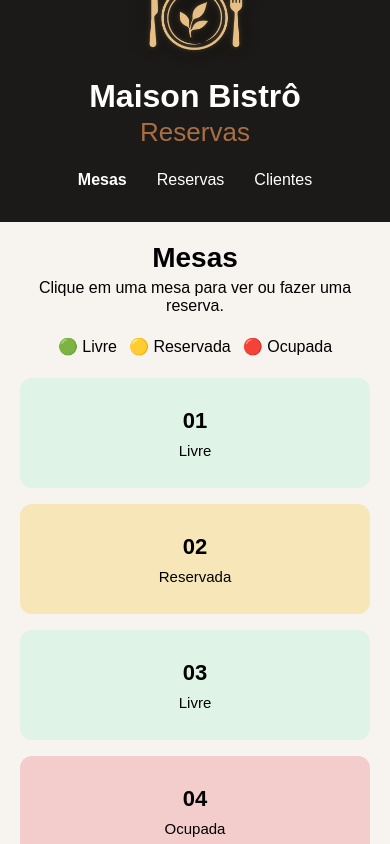
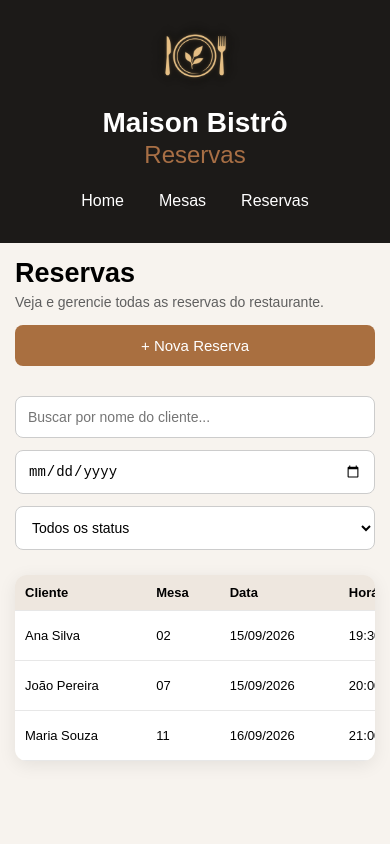
Before and after one commit to MariaAlbarado/maison-bistr-, a React (Vite) app: page /reservas in a window 390 px wide. Shown: the top 844 px of the page. Built offline with nearby package versions, Linux system fonts and the light colour scheme.

Commit message:
aprimora layout das mesas e organização da sidebar

```diff
--- a/package.json
+++ b/package.json
@@ -11,7 +11,8 @@
   },
   "dependencies": {
     "react": "^19.2.8",
-    "react-dom": "^19.2.8"
+    "react-dom": "^19.2.8",
+    "react-router-dom": "^7.18.3"
   },
   "devDependencies": {
     "@types/react": "^19.2.18",
--- a/src/App.jsx
+++ b/src/App.jsx
@@ -1,4 +1,8 @@
-import Home from "./pages/home";
+import Home from "./pages/Home/Home";
+import Mesas from "./pages/Mesas/Mesas";
+import Reservas from "./pages/Reservas/Reservas";
+
+import { Routes, Route, Link } from "react-router-dom";
 import iconeRestaurante from "./assets/maison_icon.png";
 
 function App() {
@@ -17,9 +21,9 @@ function App() {
         </div>
 
         <nav className="menu">
-          <button className="ativo">Mesas</button>
-          <button>Reservas</button>
-          <button>Clientes</button>
+          <Link to="/">Home</Link>
+          <Link to="/mesas">Mesas</Link>
+          <Link to="/reservas">Reservas</Link>
         </nav>
 
         <div className="frase">
@@ -28,7 +32,11 @@ function App() {
         </div>
       </aside>
 
-      <Home />
+      <Routes>
+        <Route path="/" element={<Home />} />
+        <Route path="/mesas" element={<Mesas />} />
+        <Route path="/reservas" element={<Reservas />} />
+      </Routes>
     </div>
   );
 }
--- a/src/index.css
+++ b/src/index.css
@@ -44,7 +44,6 @@ body {
   margin-bottom: 2px;
 }
 
-/* RESERVAS ABAIXO DO MAISON BISTRÔ */
 .logo p {
   font-size: 26px;
   color: #a86f45;
@@ -53,40 +52,65 @@ body {
 
 /* MENU */
 .menu {
+  flex: 1;
+
   display: flex;
   flex-direction: column;
+  justify-content: center;
   align-items: center;
-  gap: 12px;
-  margin-top: 0;
+
+  gap: 20px;
   width: 100%;
+
+  transform: translateY(-35px);
 }
 
-.menu button {
+/* BOTÕES E LINKS */
+.menu button,
+.menu a {
   background: transparent;
   border: none;
   color: white;
+
+  width: 100%;
   text-align: center;
   padding: 12px 0;
+
   cursor: pointer;
   font-size: 16px;
+
+  border-radius: 8px;
+  text-decoration: none;
+
+  transition: 0.2s;
 }
 
-.menu button:hover {
+/* PASSAR O MOUSE */
+.menu button:hover,
+.menu a:hover {
   color: #c9b9a8;
 }
 
-.menu .ativo {
-  font-weight: bold;
+/* CLICANDO */
+.menu button:active,
+.menu a:active {
+  transform: scale(0.96);
+  background: rgba(169, 111, 64, 0.35);
 }
 
 /* FRASE */
 .frase {
   margin-top: auto;
-  font-size: 14px;
+  font-size: 16px;
   color: #c9b9a8;
+
+  display: flex;
+  flex-direction: column;
+  align-items: center;
+  gap: 5px;
 }
 
-/* RESPONSIVIDADE */
+/* TABLET */
 @media (max-width: 1100px) {
   .app {
     flex-direction: column;
@@ -95,38 +119,67 @@ body {
   .sidebar {
     width: 100%;
     min-height: auto;
-    padding: 25px 20px;
-
-    display: flex;
-    flex-direction: column;
+    padding: 20px;
     align-items: center;
   }
 
   .icone-restaurante {
-    margin-top: -70px;
+    width: 150px;
+    margin: 0 auto 5px;
   }
 
-  .logo {
-    text-align: center;
+  .logo h1 {
+    margin-top: 0;
   }
 
   .menu {
-    display: flex;
+    flex: initial;
+
     flex-direction: row;
     justify-content: center;
-    align-items: center;
+
     gap: 30px;
-    margin-top: 0;
-    width: 100%;
+
+    transform: none;
   }
 
-  .menu button {
+  .menu button,
+  .menu a {
     width: auto;
-    padding: 8px 0;
-    text-align: center;
+    padding: 8px 14px;
   }
 
   .frase {
     display: none;
   }
 }
+
+/* CELULAR */
+@media (max-width: 700px) {
+  .sidebar {
+    padding: 15px 10px 25px;
+  }
+
+  .icone-restaurante {
+    width: 130px;
+    margin: 0 auto 5px;
+  }
+
+  .logo h1 {
+    font-size: 28px;
+  }
+
+  .logo p {
+    font-size: 24px;
+  }
+
+  .menu {
+    gap: 15px;
+  }
+
+  .menu button,
+  .menu a {
+    font-size: 16px;
+    padding: 8px 10px;
+  }
+}
--- a/src/main.jsx
+++ b/src/main.jsx
@@ -1,10 +1,13 @@
 import { StrictMode } from "react";
 import { createRoot } from "react-dom/client";
+import { BrowserRouter } from "react-router-dom";
+import "./index.css";
 import App from "./App.jsx";
-import "./index.css";
 
 createRoot(document.getElementById("root")).render(
   <StrictMode>
-    <App />
+    <BrowserRouter>
+      <App />
+    </BrowserRouter>
   </StrictMode>,
 );
--- /dev/null
+++ b/src/pages/Home/Home.jsx
@@ -0,0 +1,33 @@
+import styles from "./Home.module.css";
+import restaurante from "../../assets/maison_login_foto.png";
+
+function Home() {
+  return (
+    <main
+      className={styles.home}
+      style={{ backgroundImage: `url(${restaurante})` }}
+    >
+      <div className={styles.overlay}>
+        <div className={styles.conteudo}>
+          <p className={styles.subtitulo}>BEM-VINDO AO MAISON</p>
+
+          <h1>Sabores que criam memórias</h1>
+
+          <h2>Mais que um restaurante, uma experiência.</h2>
+
+          <p className={styles.texto}>
+            Sabores autênticos, ambiente acolhedor e momentos especiais que
+            ficam na memória.
+          </p>
+
+          <div className={styles.botoes}>
+            <button>Fazer uma reserva</button>
+            <button>Ver mesas</button>
+          </div>
+        </div>
+      </div>
+    </main>
+  );
+}
+
+export default Home;
--- a/src/pages/home.module.css
+++ b/src/pages/Mesas/Mesas.module.css
@@ -8,28 +8,38 @@
   align-items: flex-start;
 }
 
+/* ÁREA DAS MESAS */
 .areaMesas {
   flex: 1;
+  min-width: 0;
 }
 
 .areaReserva {
   width: 390px;
+  flex-shrink: 0;
+
   background: white;
   padding: 24px;
+
   border-radius: 16px;
+
   box-shadow: 0 4px 18px rgba(0, 0, 0, 0.08);
 
   position: relative;
 }
 
-/* Linha que separa as mesas da área de reserva */
+/* LINHA ENTRE MESAS E RESERVA */
 .areaReserva::before {
   content: "";
+
   position: absolute;
+
   left: -23px;
   top: 0;
+
   width: 2px;
   height: 100%;
+
   background: #868685;
 }
 
@@ -42,31 +52,54 @@
   margin-bottom: 22px;
 }
 
+/* LEGENDA */
 .legenda {
   display: flex;
   gap: 22px;
+
   margin-bottom: 22px;
 }
 
+/* GRID DAS MESAS */
 .mesas {
   display: grid;
-  grid-template-columns: repeat(3, 150px);
+
+  grid-template-columns: repeat(4, minmax(110px, 1fr));
+
   gap: 16px;
+
+  width: 100%;
 }
 
+/* CADA MESA */
 .mesa {
+  width: 100%;
   height: 125px;
+
   border: none;
   border-radius: 12px;
+
   cursor: pointer;
 
   display: flex;
   flex-direction: column;
+
   align-items: center;
   justify-content: center;
+
   gap: 8px;
 
   font-size: 15px;
+
+  transition: 0.2s;
+}
+
+.mesa:hover {
+  transform: translateY(-3px);
+}
+
+.mesa:active {
+  transform: scale(0.97);
 }
 
 .mesa strong {
@@ -77,6 +110,7 @@
   text-transform: capitalize;
 }
 
+/* STATUS */
 .livre {
   background: #dff3e7;
 }
@@ -89,10 +123,13 @@
   background: #f3cccc;
 }
 
+/* FORMULÁRIO */
 .formReserva {
   display: flex;
   flex-direction: column;
+
   gap: 10px;
+
   margin-top: 20px;
 }
 
@@ -104,22 +141,42 @@
 .formReserva input,
 .formReserva select {
   width: 100%;
+
   padding: 13px;
+
   border: 1px solid #ccc;
   border-radius: 9px;
+
   font-size: 15px;
 }
 
 .formReserva button {
   margin-top: 10px;
+
   width: 100%;
+
   padding: 14px;
+
   border: none;
   border-radius: 9px;
+
   background: #8b5e3c;
+
   color: white;
+
   font-size: 16px;
+
   cursor: pointer;
+
+  transition: 0.2s;
+}
+
+.formReserva button:hover {
+  background: #a96f40;
+}
+
+.formReserva button:active {
+  transform: scale(0.98);
 }
 
 /* TABLET */
@@ -139,13 +196,12 @@
   }
 
   .mesas {
-    grid-template-columns: repeat(3, 150px);
-    justify-content: center;
+    grid-template-columns: repeat(4, 1fr);
   }
 
   .areaReserva {
     width: 100%;
-    text-align: center;
+    text-align: left;
   }
 
   .areaReserva::before {
@@ -166,12 +222,12 @@
   .legenda {
     flex-wrap: wrap;
     justify-content: center;
+
     gap: 12px;
   }
 
   .mesas {
-    grid-template-columns: repeat(2, 150px);
-    justify-content: center;
+    grid-template-columns: repeat(2, 1fr);
   }
 
   .mesa {
@@ -187,10 +243,5 @@
 @media (max-width: 450px) {
   .mesas {
     grid-template-columns: 1fr;
-    width: 100%;
-  }
-
-  .mesa {
-    width: 100%;
   }
 }
--- /dev/null
+++ b/src/pages/Reservas/Reservas.jsx
@@ -0,0 +1,88 @@
+import styles from "./Reservas.module.css";
+
+function Reservas() {
+  return (
+    <main className={styles.reservas}>
+      <div className={styles.topo}>
+        <div>
+          <h1>Reservas</h1>
+          <p>Veja e gerencie todas as reservas do restaurante.</p>
+        </div>
+
+        <button className={styles.novaReserva}>+ Nova Reserva</button>
+      </div>
+
+      <div className={styles.filtros}>
+        <input type="text" placeholder="Buscar por nome do cliente..." />
+
+        <input type="date" />
+
+        <select>
+          <option>Todos os status</option>
+          <option>Reservada</option>
+          <option>Ocupada</option>
+          <option>Cancelada</option>
+        </select>
+      </div>
+
+      <div className={styles.tabelaContainer}>
+        <table className={styles.tabela}>
+          <thead>
+            <tr>
+              <th>Cliente</th>
+              <th>Mesa</th>
+              <th>Data</th>
+              <th>Horário</th>
+              <th>Pessoas</th>
+              <th>Status</th>
+              <th>Ações</th>
+            </tr>
+          </thead>
+
+          <tbody>
+            <tr>
+              <td>Ana Silva</td>
+              <td>02</td>
+              <td>15/09/2026</td>
+              <td>19:30</td>
+              <td>2</td>
+              <td>Reservada</td>
+              <td>
+                <button>Editar</button>
+                <button>Cancelar</button>
+              </td>
+            </tr>
+
+            <tr>
+              <td>João Pereira</td>
+              <td>07</td>
+              <td>15/09/2026</td>
+              <td>20:00</td>
+              <td>4</td>
+              <td>Reservada</td>
+              <td>
+                <button>Editar</button>
+                <button>Cancelar</button>
+              </td>
+            </tr>
+
+            <tr>
+              <td>Maria Souza</td>
+              <td>11</td>
+              <td>16/09/2026</td>
+              <td>21:00</td>
+              <td>3</td>
+              <td>Ocupada</td>
+              <td>
+                <button>Editar</button>
+                <button>Cancelar</button>
+              </td>
+            </tr>
+          </tbody>
+        </table>
+      </div>
+    </main>
+  );
+}
+
+export default Reservas;
--- /dev/null
+++ b/src/pages/Reservas/Reservas.module.css
@@ -0,0 +1,216 @@
+.reservas {
+  flex: 1;
+  min-height: 100vh;
+  padding: 40px;
+  background: #f7f3ee;
+}
+
+.topo {
+  display: flex;
+  justify-content: space-between;
+  align-items: center;
+  margin-bottom: 30px;
+}
+
+.topo h1 {
+  font-size: 36px;
+  margin-bottom: 5px;
+}
+
+.topo p {
+  color: #5f5f5f;
+}
+
+.novaReserva {
+  background: #a96f40;
+  color: white;
+  border: none;
+  border-radius: 8px;
+  padding: 12px 20px;
+  font-size: 15px;
+  cursor: pointer;
+  transition: 0.2s;
+}
+
+.novaReserva:hover {
+  background: #bd7d49;
+}
+
+.novaReserva:active {
+  transform: scale(0.96);
+}
+
+.filtros {
+  display: flex;
+  gap: 15px;
+  margin-bottom: 25px;
+}
+
+.filtros input,
+.filtros select {
+  padding: 12px;
+  border: 1px solid #ccc;
+  border-radius: 8px;
+  font-size: 14px;
+  background: white;
+}
+
+.filtros input[type="text"] {
+  flex: 1;
+}
+
+.tabelaContainer {
+  background: white;
+  border-radius: 12px;
+  overflow-x: auto;
+  box-shadow: 0 4px 18px rgba(0, 0, 0, 0.08);
+}
+
+.tabela {
+  width: 100%;
+  border-collapse: collapse;
+}
+
+.tabela th,
+.tabela td {
+  padding: 15px;
+  text-align: left;
+  border-bottom: 1px solid #e7e7e7;
+}
+
+.tabela th {
+  background: #eee7df;
+  font-size: 14px;
+}
+
+.tabela td {
+  font-size: 14px;
+}
+
+.tabela tbody tr:hover {
+  background: #faf7f3;
+}
+
+.tabela td:last-child {
+  display: flex;
+  gap: 8px;
+}
+
+.tabela td button {
+  padding: 7px 10px;
+  border: none;
+  border-radius: 6px;
+  cursor: pointer;
+  font-size: 13px;
+  transition: 0.2s;
+}
+
+.tabela td button:first-child {
+  background: #a96f40;
+  color: white;
+}
+
+.tabela td button:last-child {
+  background: #e4dddd;
+  color: #5c2c2c;
+}
+
+.tabela td button:hover {
+  filter: brightness(1.08);
+}
+
+.tabela td button:active {
+  transform: scale(0.95);
+}
+
+/* TABLET */
+@media (max-width: 1000px) {
+  .reservas {
+    padding: 30px;
+  }
+
+  .topo {
+    gap: 20px;
+  }
+
+  .filtros {
+    flex-wrap: wrap;
+  }
+
+  .filtros input,
+  .filtros select {
+    flex: 1;
+    min-width: 180px;
+  }
+}
+
+/* CELULAR */
+@media (max-width: 700px) {
+  .reservas {
+    padding: 20px;
+  }
+
+  .topo {
+    flex-direction: column;
+    align-items: flex-start;
+    gap: 15px;
+  }
+
+  .topo h1 {
+    font-size: 30px;
+  }
+
+  .novaReserva {
+    width: 100%;
+  }
+
+  .filtros {
+    flex-direction: column;
+    gap: 12px;
+  }
+
+  .filtros input,
+  .filtros select {
+    width: 100%;
+    min-width: 0;
+  }
+
+  .tabelaContainer {
+    overflow-x: auto;
+  }
+
+  .tabela {
+    min-width: 850px;
+  }
+
+  .tabela th,
+  .tabela td {
+    padding: 12px;
+    white-space: nowrap;
+  }
+}
+
+/* CELULAR PEQUENO */
+@media (max-width: 450px) {
+  .reservas {
+    padding: 15px;
+  }
+
+  .topo h1 {
+    font-size: 27px;
+  }
+
+  .topo p {
+    font-size: 14px;
+  }
+
+  .novaReserva {
+    padding: 12px;
+  }
+
+  .tabela th,
+  .tabela td {
+    padding: 10px;
+    font-size: 13px;
+  }
+}
```
Also changed, not shown: src/pages/Home/Home.module.css (added, +96 -0 lines), src/pages/Mesas/Mesas.jsx (renamed from src/pages/home.jsx, +8 -7 lines), 2 other files (tests, documents, lock files or other folders).
